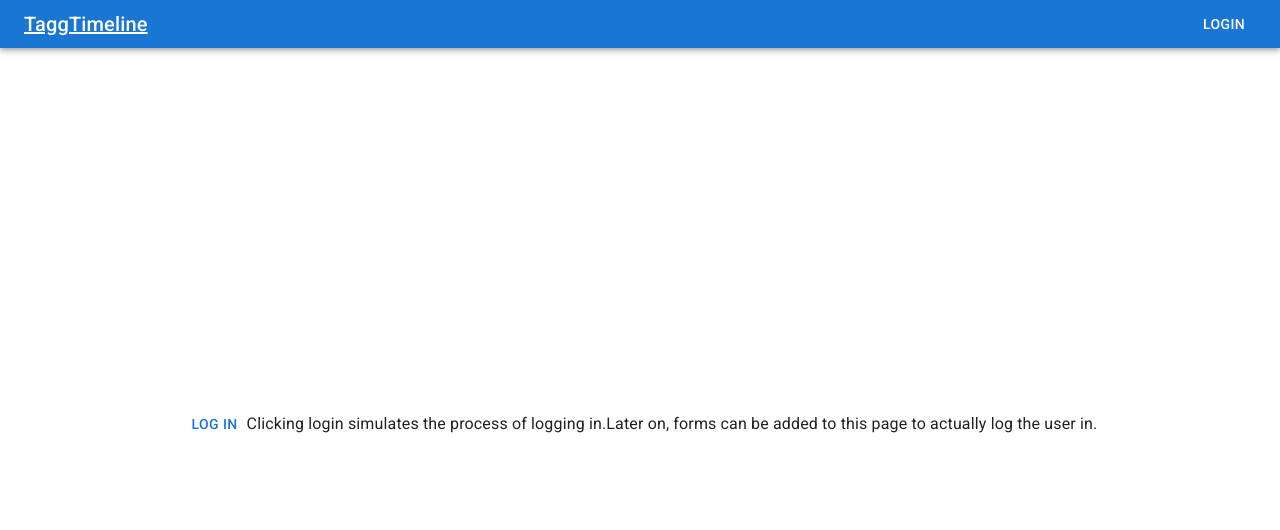
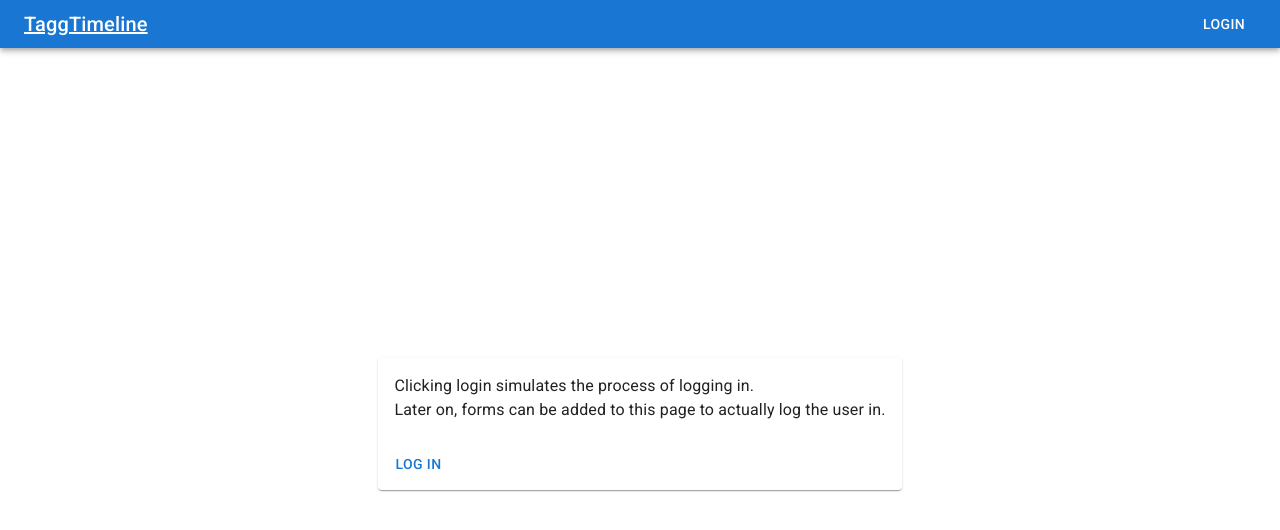
Before and after one commit to Pseudooo/TaggTimeline, a React (Create React App) app in the folder TaggTimeline.WebClient/: page /login in a window 1280 px wide. Shown: the top 530 px of the page. Built offline with nearby package versions, Linux system fonts and the light colour scheme.

Commit message:
Made login/logout less ugly for testing

```diff
--- a/TaggTimeline.WebClient/src/views/auth/Login.tsx
+++ b/TaggTimeline.WebClient/src/views/auth/Login.tsx
@@ -1,4 +1,10 @@
-import { Button, Typography } from "@mui/material";
+import {
+  Button,
+  Card,
+  CardActions,
+  CardContent,
+  Typography,
+} from "@mui/material";
 import { FunctionComponent, useState } from "react";
 import { useNavigate } from "react-router-dom";
 import { useAuth } from "../../contexts/Auth";
@@ -19,17 +25,21 @@ export const AuthLoginPage: FunctionComponent = () => {
   }
 
   return (
-    <>
-      <Button onClick={() => doLogin()} disabled={loading}>
-        Log in
-      </Button>
+    <Card>
+      <CardContent>
         <Typography>
           Clicking login simulates the process of logging in.
         </Typography>
         <Typography>
           Later on, forms can be added to this page to actually log the user in.
         </Typography>
-    </>
+      </CardContent>
+      <CardActions>
+        <Button onClick={() => doLogin()} disabled={loading}>
+          Log in
+        </Button>
+      </CardActions>
+    </Card>
   );
 };
 
--- a/TaggTimeline.WebClient/src/views/auth/Logout.tsx
+++ b/TaggTimeline.WebClient/src/views/auth/Logout.tsx
@@ -1,4 +1,4 @@
-import { Typography } from "@mui/material";
+import { Card, CardContent, Typography } from "@mui/material";
 import { FunctionComponent, useEffect } from "react";
 import { useNavigate } from "react-router-dom";
 import { useAuth } from "../../contexts/Auth";
@@ -17,7 +17,13 @@ export const AuthLogoutPage: FunctionComponent = () => {
     });
   });
 
-  return <Typography>Logging out...</Typography>;
+  return (
+    <Card>
+      <CardContent>
+        <Typography>Logging out...</Typography>
+      </CardContent>
+    </Card>
+  );
 };
 
 export default AuthLogoutPage;
```
Lines whose indentation alone changed are shown as unchanged.
